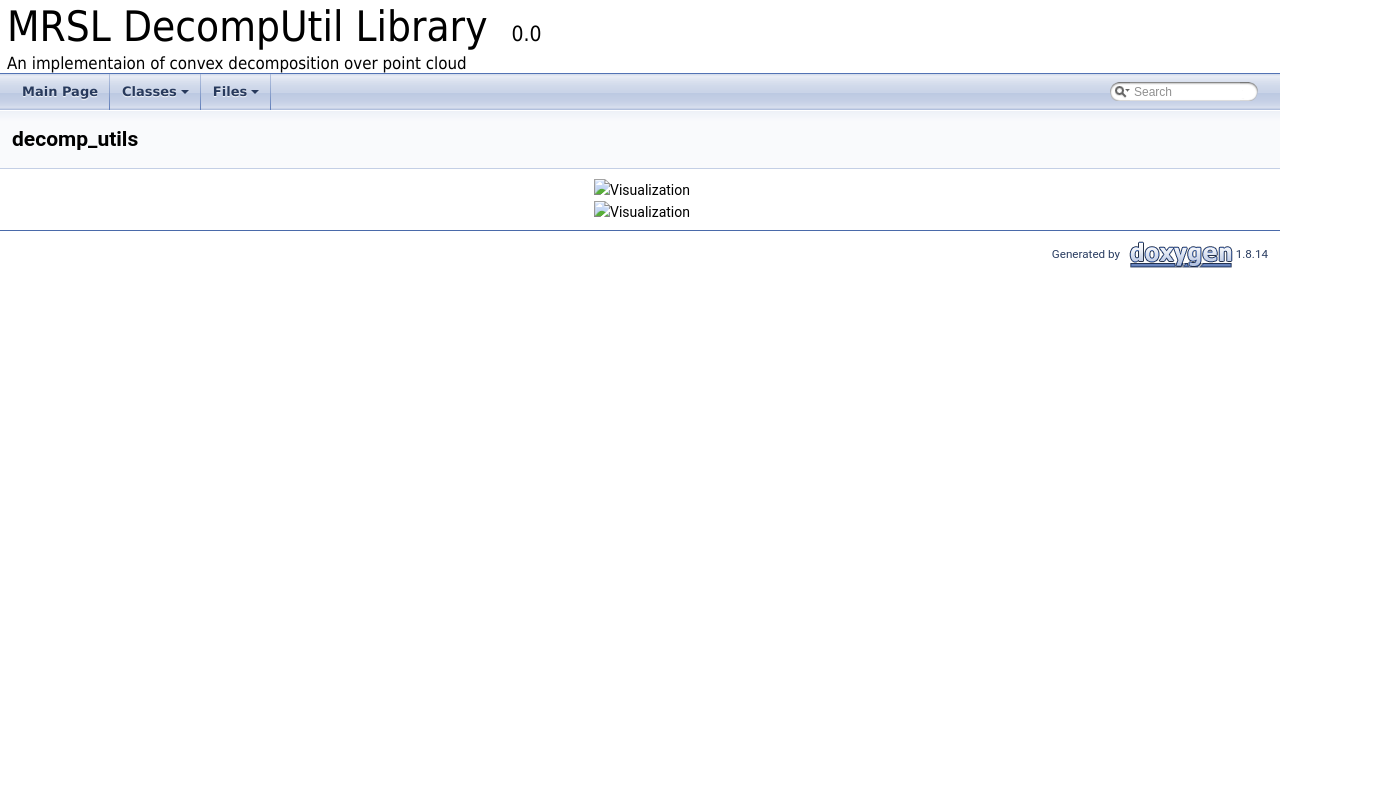
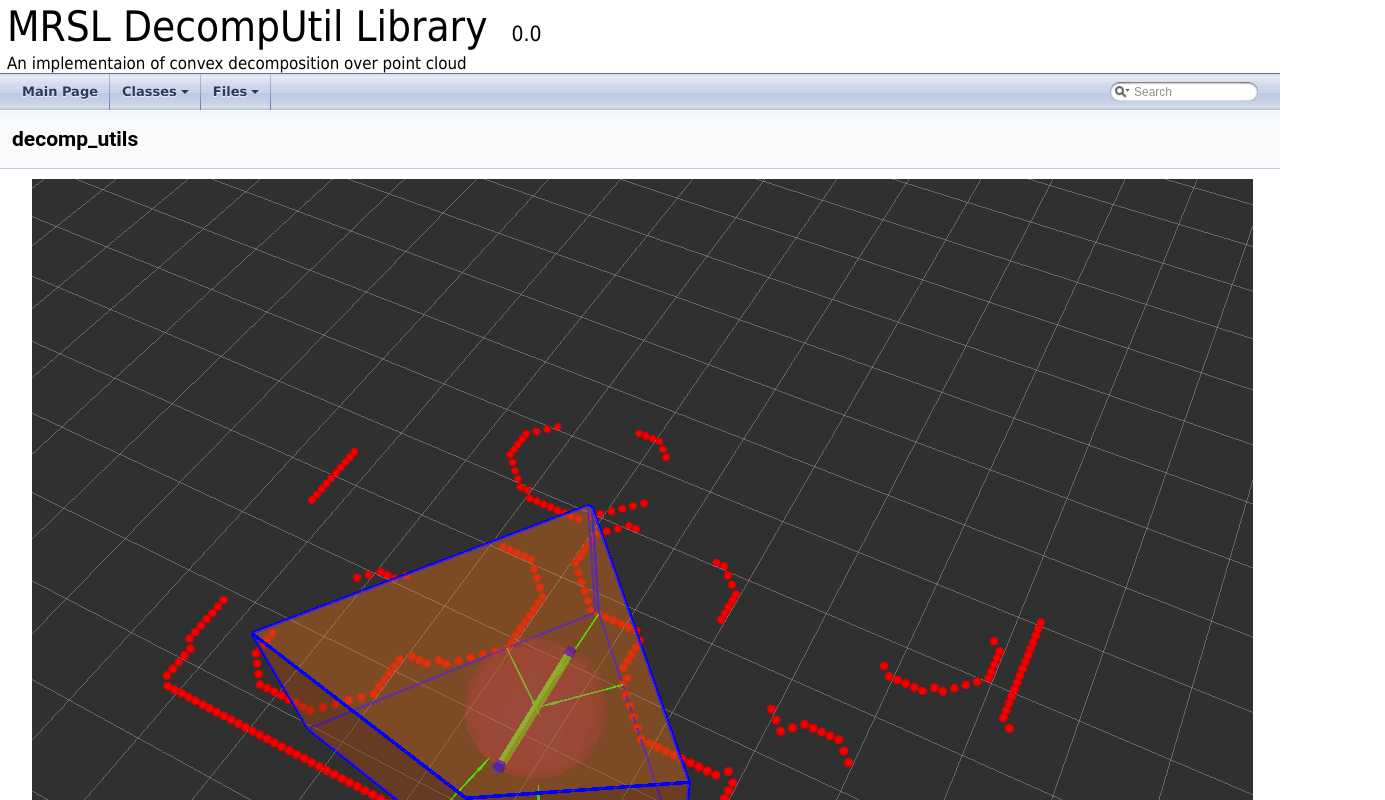
Before and after one commit to sikang/DecompUtil, a plain HTML site: page docs/index.html in a window 1280 px wide. Shown: the top 800 px of the page, 1385 px wide, since content can reach past the window. Drawn offline with Linux system fonts and the light colour scheme.

Commit message:
test markdown image'

```diff
--- a/docs/index.html
+++ b/docs/index.html
@@ -65,10 +65,10 @@ $(function() {
 </div><!--header-->
 <div class="contents">
 <div class="textblock"><div class="image">
-<img src="./sample/sample1.png" alt="Visualization"/>
+<img src="../sample/sample1.png" alt="Visualization"/>
 </div>
  <div class="image">
-<img src="./sample/sample2.png" alt="Visualization"/>
+<img src="../sample/sample2.png" alt="Visualization"/>
 </div>
  </div></div><!-- contents -->
 <!-- start footer part -->
```
Also changed, not shown: 2 other files.
